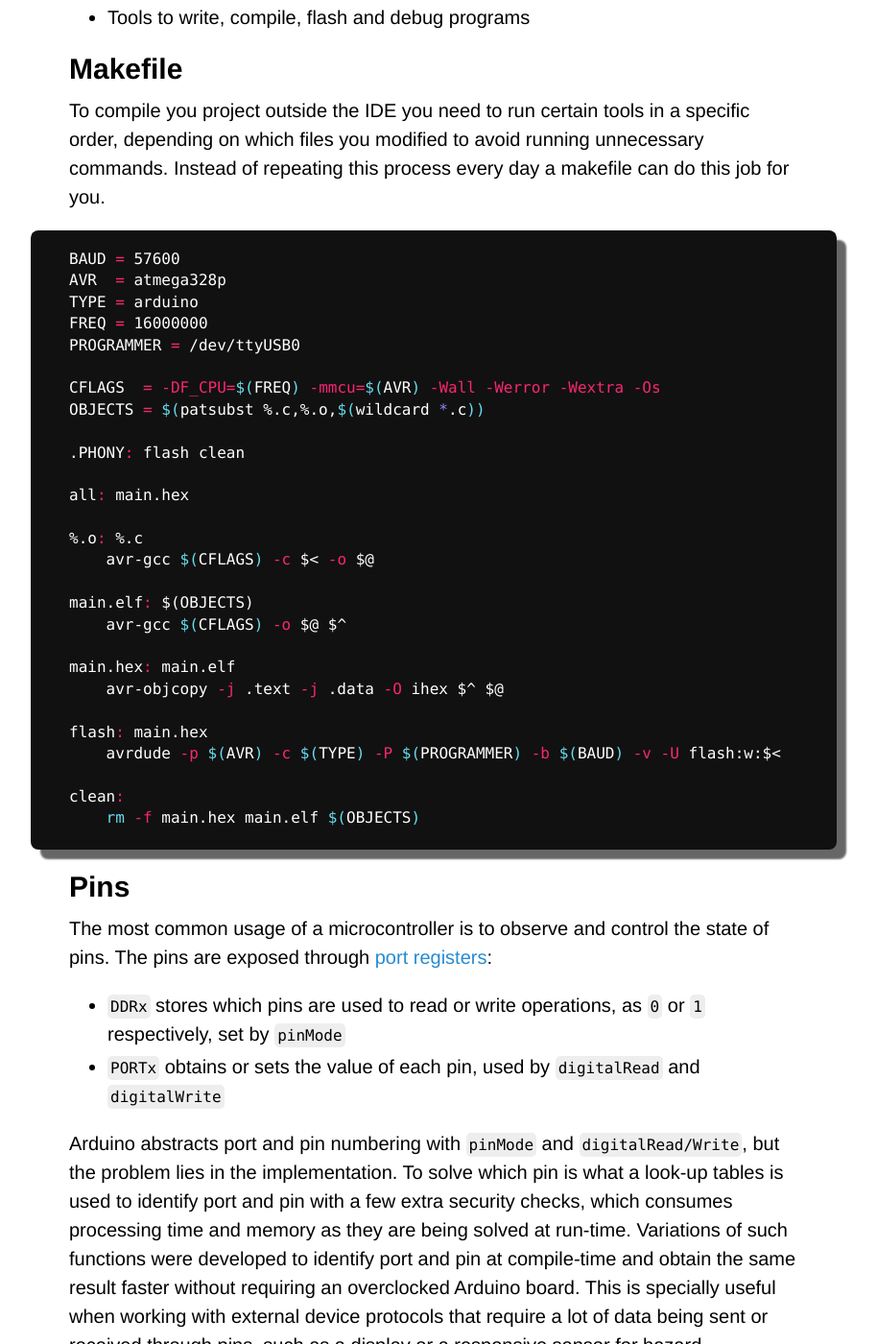
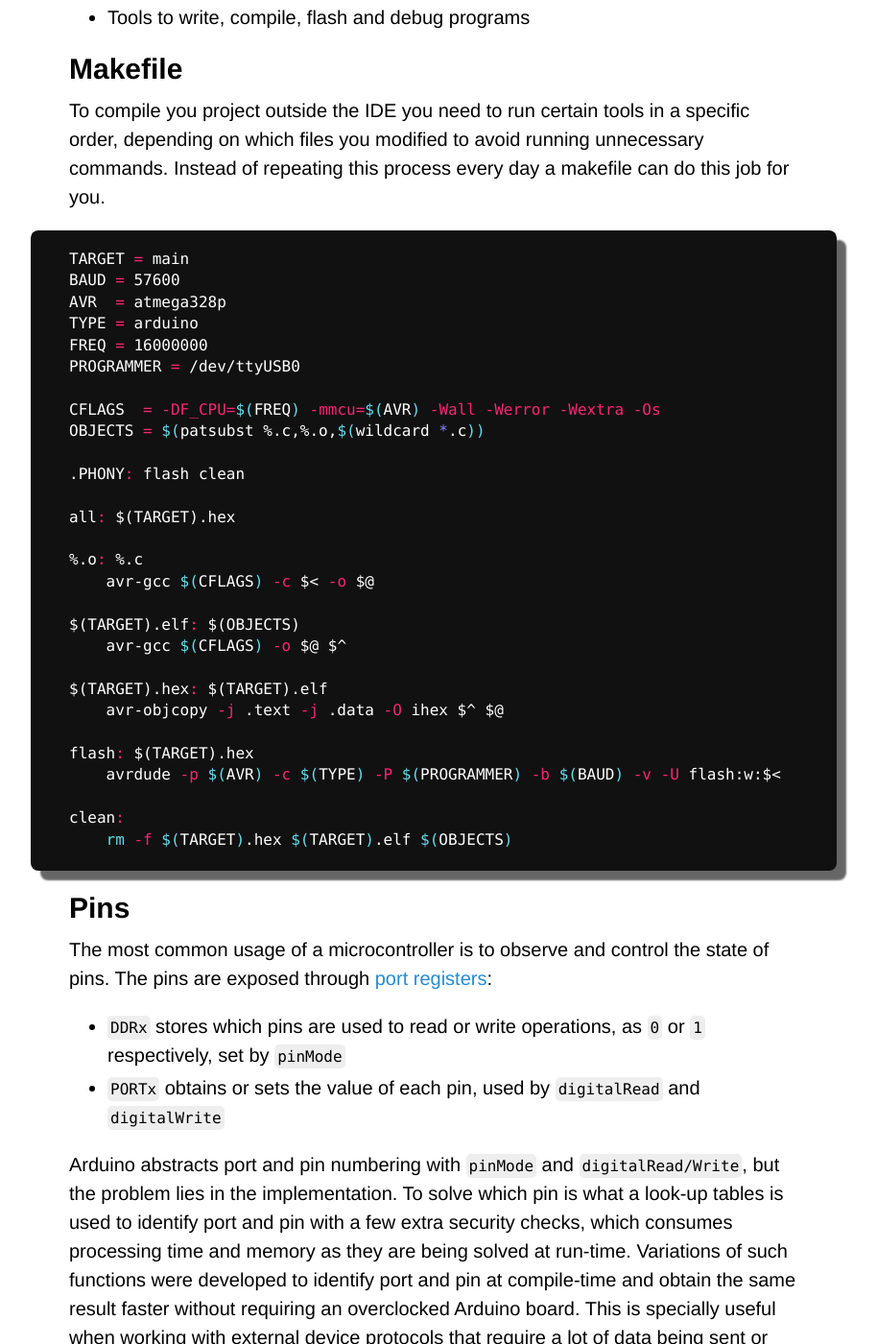
Before and after one commit to Maumagnaguagno/maumagnaguagno.github.io, a Jekyll site: the page built from baremetal.md, in a window 1280 px wide and 1400 px high, scrolled down 1027 px. Shown: the whole window at 96% size, without its empty margins (188-1102 px from the left). Built offline with Jekyll 4.4.1, drawn with Linux system fonts in a browser that asks for light colours; our own code applies the rules of GitHub Pages for plain Markdown files.

Commit message:
Move makefile target to variable in Bare Metal code block

````diff
--- a/baremetal.md
+++ b/baremetal.md
@@ -35,6 +35,7 @@ To compile you project outside the IDE you need to run certain tools in a specif
 Instead of repeating this process every day a makefile can do this job for you.
 
 ```makefile
+TARGET = main
 BAUD = 57600
 AVR  = atmega328p
 TYPE = arduino
@@ -46,22 +47,22 @@ OBJECTS = $(patsubst %.c,%.o,$(wildcard *.c))
 
 .PHONY: flash clean
 
-all: main.hex
+all: $(TARGET).hex
 
 %.o: %.c
 	avr-gcc $(CFLAGS) -c $< -o $@
 
-main.elf: $(OBJECTS)
+$(TARGET).elf: $(OBJECTS)
 	avr-gcc $(CFLAGS) -o $@ $^
 
-main.hex: main.elf
+$(TARGET).hex: $(TARGET).elf
 	avr-objcopy -j .text -j .data -O ihex $^ $@
 
-flash: main.hex
+flash: $(TARGET).hex
 	avrdude -p $(AVR) -c $(TYPE) -P $(PROGRAMMER) -b $(BAUD) -v -U flash:w:$<
 
 clean:
-	rm -f main.hex main.elf $(OBJECTS)
+	rm -f $(TARGET).hex $(TARGET).elf $(OBJECTS)
 ```
 
 ## Pins
````
